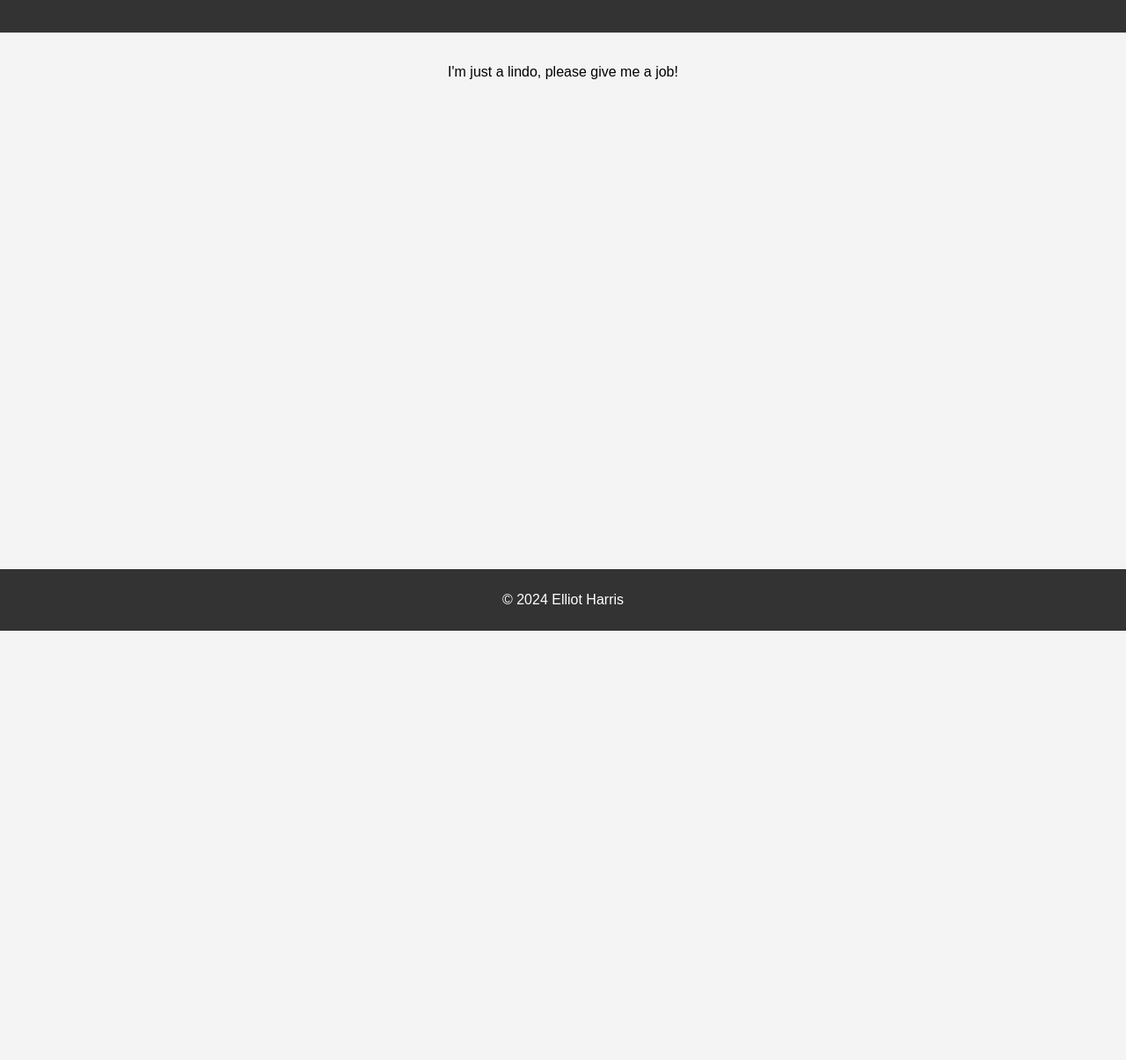
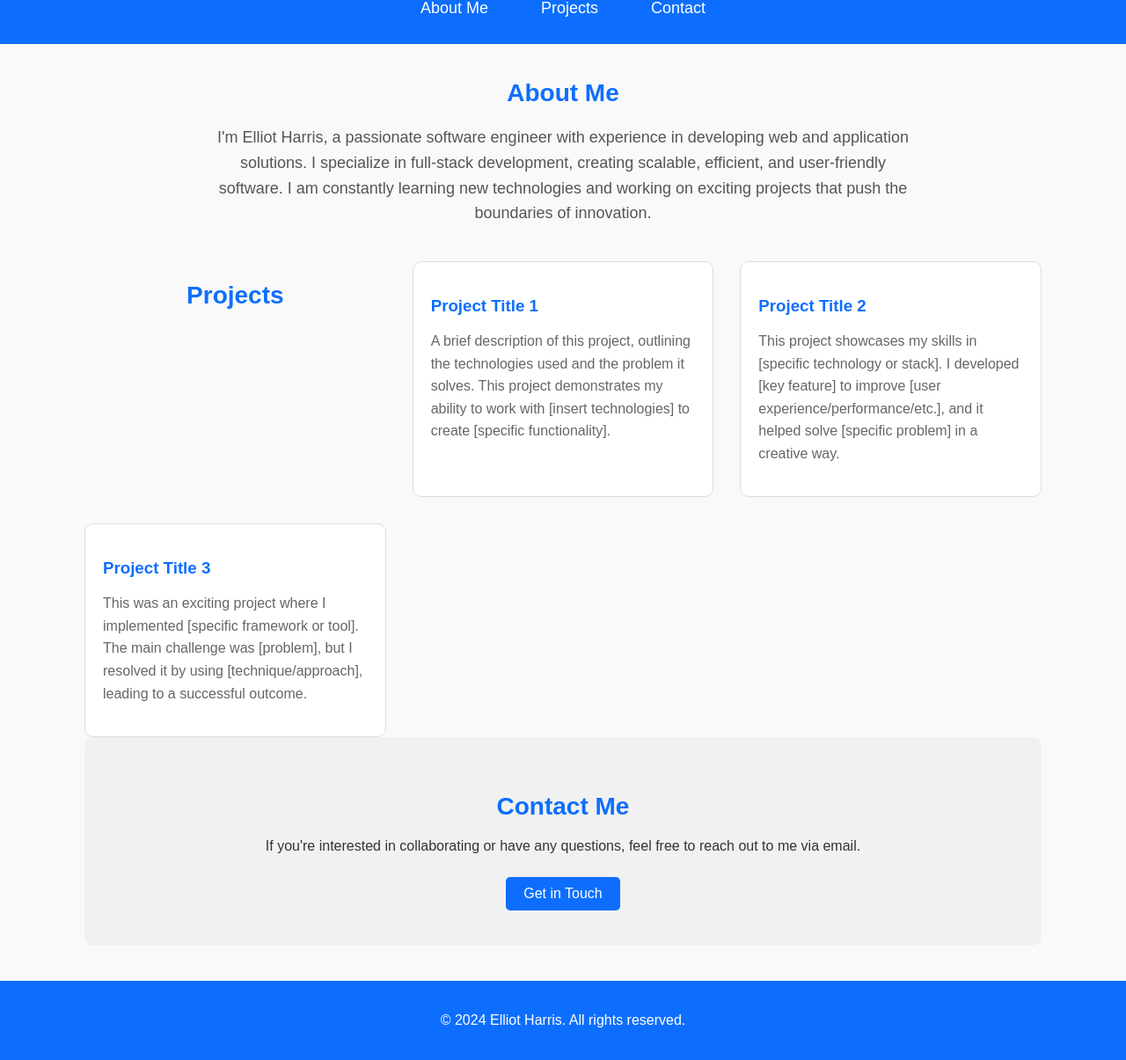
Before and after one commit to ElliotHarris/Portfolio, a plain HTML site: page index.html in a window 1280 px wide. Shown: the part 83-1288 px from the top of the page at 88% size. Before the commit the page ends 800 px from the top, so only its background shows below. Drawn offline with Linux system fonts and the light colour scheme.

Commit message:
Update index.html

```diff
--- a/index.html
+++ b/index.html
@@ -3,42 +3,196 @@
 <head>
     <meta charset="UTF-8">
     <meta name="viewport" content="width=device-width, initial-scale=1.0">
-    <title>My GitHub Pages Site</title>
+    <title>Elliot Harris | Portfolio</title>
     <style>
+        /* Global Styles */
         body {
-            font-family: Arial, sans-serif;
-            text-align: center;
+            font-family: 'Arial', sans-serif;
+            color: #333;
             margin: 0;
             padding: 0;
-            background-color: #f4f4f4;
+            background-color: #f9f9f9;
         }
+
+        a {
+            text-decoration: none;
+            color: inherit;
+        }
+
         header {
-            background-color: #333;
-            color: #fff;
+            background-color: #0d6efd;
             padding: 20px 0;
+            text-align: center;
+            color: white;
         }
-        main {
+
+        header h1 {
+            margin: 0;
+            font-size: 36px;
+        }
+
+        nav {
+            display: flex;
+            justify-content: center;
+            gap: 30px;
+            margin-top: 10px;
+        }
+
+        nav a {
+            color: white;
+            font-size: 18px;
+            padding: 10px 15px;
+            border-radius: 5px;
+            transition: background-color 0.3s ease;
+        }
+
+        nav a:hover {
+            background-color: #0056b3;
+        }
+
+        /* Main Section */
+        .container {
+            width: 85%;
+            margin: 40px auto;
+        }
+
+        .section-title {
+            font-size: 28px;
+            margin-bottom: 20px;
+            text-align: center;
+            color: #0d6efd;
+        }
+
+        .about {
+            text-align: center;
+            margin-bottom: 40px;
+        }
+
+        .about p {
+            font-size: 18px;
+            line-height: 1.6;
+            max-width: 800px;
+            margin: 0 auto;
+            color: #555;
+        }
+
+        .projects {
+            display: grid;
+            grid-template-columns: repeat(auto-fill, minmax(300px, 1fr));
+            gap: 30px;
+        }
+
+        .project-card {
+            background-color: white;
             padding: 20px;
+            border: 1px solid #ddd;
+            border-radius: 10px;
+            transition: box-shadow 0.3s ease;
         }
+
+        .project-card:hover {
+            box-shadow: 0 10px 20px rgba(0, 0, 0, 0.1);
+        }
+
+        .project-card h3 {
+            color: #0d6efd;
+            margin-bottom: 15px;
+        }
+
+        .project-card p {
+            color: #666;
+            line-height: 1.6;
+        }
+
+        .contact {
+            background-color: #f1f1f1;
+            padding: 40px;
+            text-align: center;
+            border-radius: 10px;
+        }
+
+        .contact h3 {
+            color: #0d6efd;
+            margin-bottom: 20px;
+        }
+
+        .contact a {
+            display: inline-block;
+            background-color: #0d6efd;
+            color: white;
+            padding: 10px 20px;
+            border-radius: 5px;
+            margin-top: 10px;
+            transition: background-color 0.3s ease;
+        }
+
+        .contact a:hover {
+            background-color: #0056b3;
+        }
+
         footer {
-            background-color: #333;
-            color: #fff;
-            padding: 10px 0;
-            position: fixed;
-            bottom: 0;
-            width: 100%;
+            text-align: center;
+            padding: 20px 0;
+            background-color: #0d6efd;
+            color: white;
+            margin-top: 40px;
         }
     </style>
 </head>
 <body>
+
     <header>
-        <h1>Welcome to My Online Portfolio!</h1>
+        <h1>Elliot Harris</h1>
+        <nav>
+            <a href="#about">About Me</a>
+            <a href="#projects">Projects</a>
+            <a href="#contact">Contact</a>
+        </nav>
     </header>
-    <main>
-        <p>I'm just a lindo, please give me a job!</p>
-    </main>
+
+    <div class="container">
+        <!-- About Me Section -->
+        <section id="about" class="about">
+            <h2 class="section-title">About Me</h2>
+            <p>I'm Elliot Harris, a passionate software engineer with experience in developing web and application solutions. I specialize in full-stack development, creating scalable, efficient, and user-friendly software. I am constantly learning new technologies and working on exciting projects that push the boundaries of innovation.</p>
+        </section>
+
+        <!-- Projects Section -->
+        <section id="projects" class="projects">
+            <h2 class="section-title">Projects</h2>
+
+            <!-- Project 1 -->
+            <div class="project-card">
+                <h3>Project Title 1</h3>
+                <p>A brief description of this project, outlining the technologies used and the problem it solves. This project demonstrates my ability to work with [insert technologies] to create [specific functionality].</p>
+            </div>
+
+            <!-- Project 2 -->
+            <div class="project-card">
+                <h3>Project Title 2</h3>
+                <p>This project showcases my skills in [specific technology or stack]. I developed [key feature] to improve [user experience/performance/etc.], and it helped solve [specific problem] in a creative way.</p>
+            </div>
+
+            <!-- Project 3 -->
+            <div class="project-card">
+                <h3>Project Title 3</h3>
+                <p>This was an exciting project where I implemented [specific framework or tool]. The main challenge was [problem], but I resolved it by using [technique/approach], leading to a successful outcome.</p>
+            </div>
+
+            <!-- Additional project placeholders as needed -->
+        </section>
+
+        <!-- Contact Section -->
+        <section id="contact" class="contact">
+            <h2 class="section-title">Contact Me</h2>
+            <p>If you're interested in collaborating or have any questions, feel free to reach out to me via email.</p>
+            <a href="mailto:elliotjamesharris@gmail.com">Get in Touch</a>
+        </section>
+    </div>
+
     <footer>
-        <p>© 2024 Elliot Harris</p>
+        <p>&copy; 2024 Elliot Harris. All rights reserved.</p>
     </footer>
+
 </body>
 </html>
```
